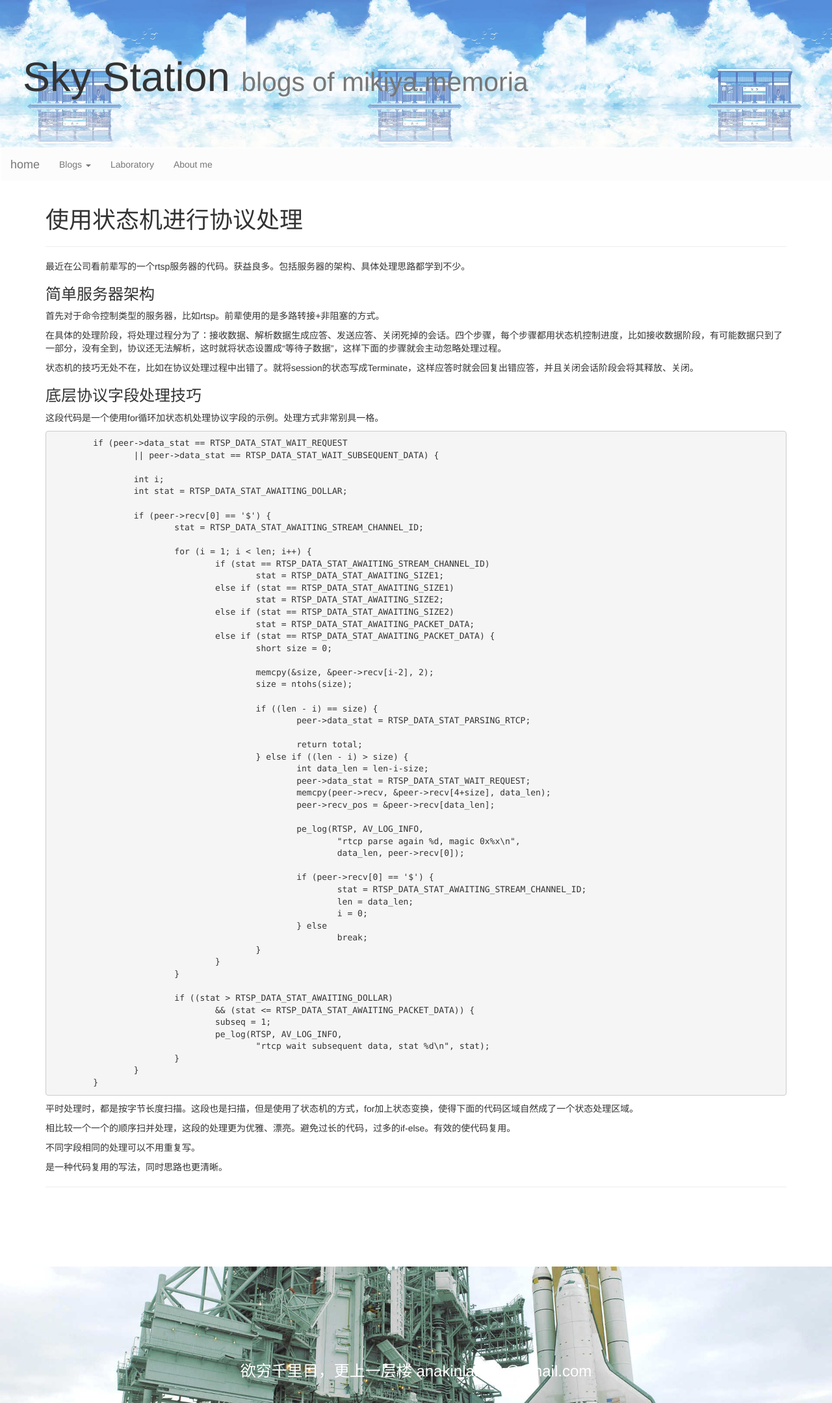
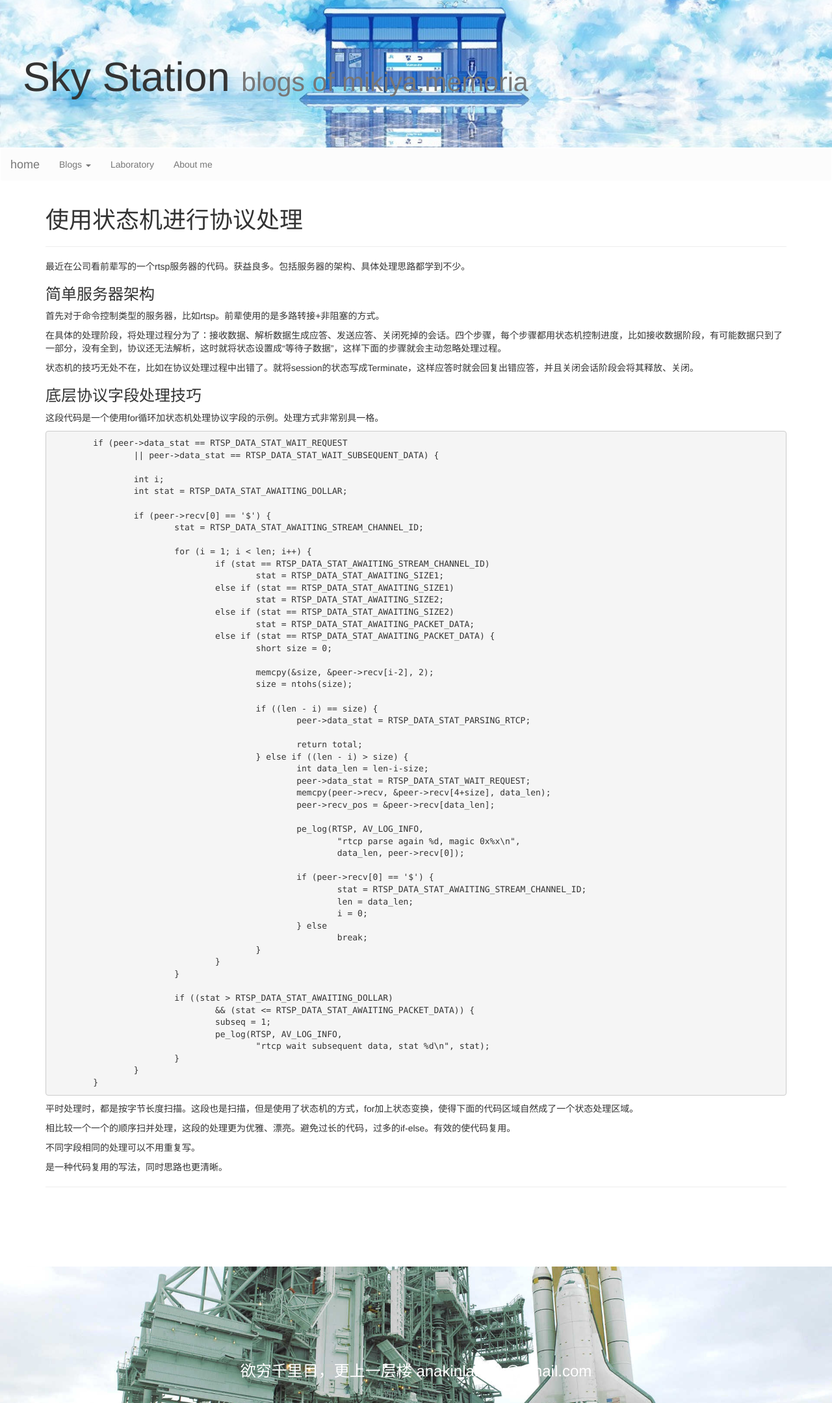
Before and after one commit to mikiya1991/mikiya_blog_pages, a Jekyll site: the page built from _posts/2016-12-26-protocolprocess_withstatemachine.md, in a window 1280 px wide. Shown: the whole page at 65% size. Built offline with Jekyll 4.4.1, drawn with Linux system fonts in a browser that asks for light colours; nearby versions of some CDN libraries; comment, search, counter and statistics services are not loaded.

Commit message:
change(navbar): move header to navbar

```diff
--- a/_includes/navbar.html
+++ b/_includes/navbar.html
@@ -1,4 +1,11 @@
 <style>
+	.bg-1{
+		background-image: url(/assets/sky-station-1.jpg);
+		background-size: cover;
+		background-position: center center;
+		padding-top:5%;padding-bottom:5%;
+		margin-bottom: 0px;
+	}
 	.navbar{
 		margin-top: 0px;
 	}
@@ -10,6 +17,11 @@
 		border:none;
 	}
 </style>
+
+<div class="jumbotron bg-1">
+	<h1>&nbsp; Sky Station&nbsp;<small>blogs of mikiya.memoria</small></h1>
+</div>
+
 <nav class="navbar navbar-default">
 	<div class="container-fluid">
 		<div class="navbar-header"><a href="{{ site.url }}" class="navbar-brand">home</a></div>
--- a/_layouts/markdown.html
+++ b/_layouts/markdown.html
@@ -2,19 +2,6 @@
 <html>
 {% include header.html %}
 <body>
-<style>
-	.bg-1{
-		background-image: url(/assets/sky-station.jpg);
-		background-size: contain;
-		background-position: center center;
-		padding-top:5%;padding-bottom:5%;
-		margin-bottom: 0px;
-	}
-</style>
-<div class="jumbotron bg-1">
-	<h1>&nbsp; Sky Station&nbsp;<small>blogs of mikiya.memoria</small></h1>
-</div>
-
 {% include navbar.html %}
 
 <div class="container">
--- a/index.html
+++ b/index.html
@@ -15,7 +15,7 @@
 		<img class="img-responsive" src="/assets/lion.jpg" alt="lion" >
 	</div>
 	<div class="col-sm-4">
-	<h2> Latest Articles </h2>
+	<h2> 近期文章 </h2>
 	<ul>
 		{% for post in site.posts %}
 		<li>{{ post.date | date_to_string }}&nbsp;<a href="{{ post.url }}">{{ post.title }}</a></li>
```
Also changed, not shown: _layouts/default.html (+0 -12 lines), assets/sky-station-1.jpg (added).
